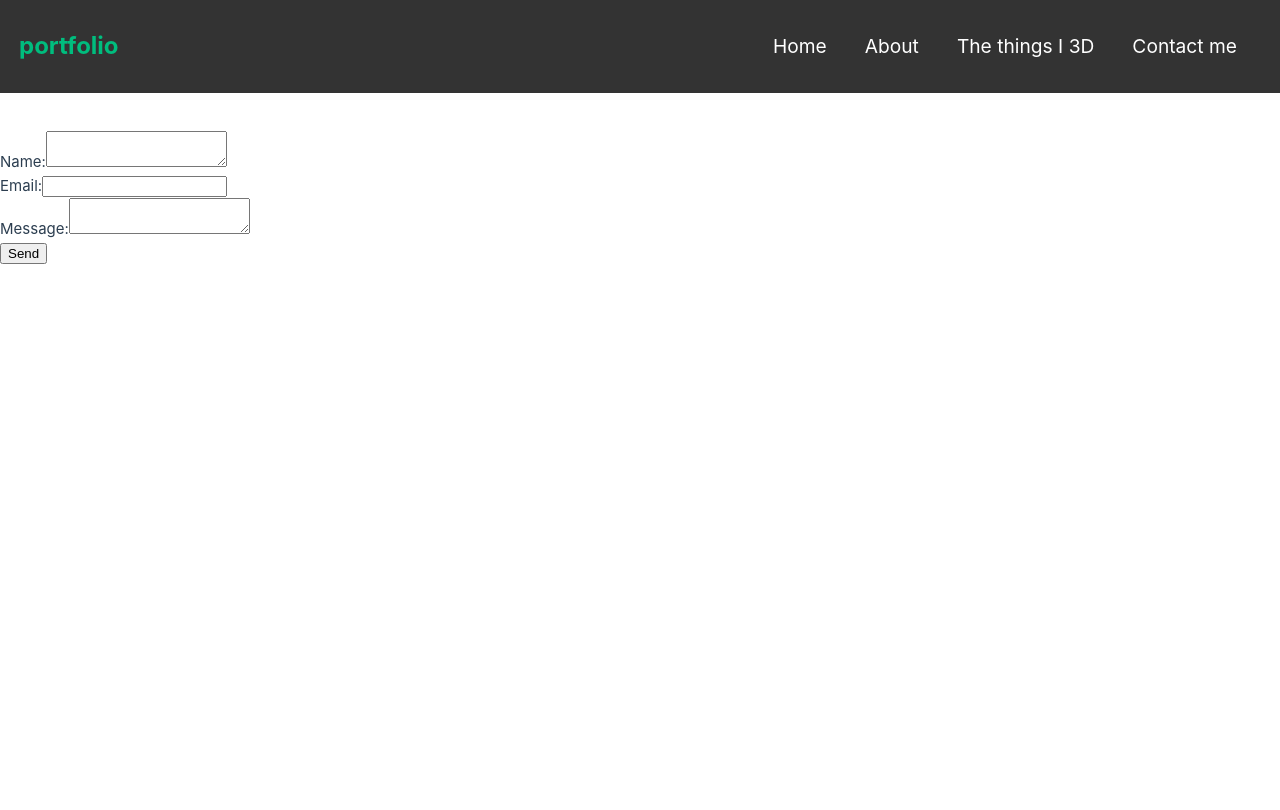
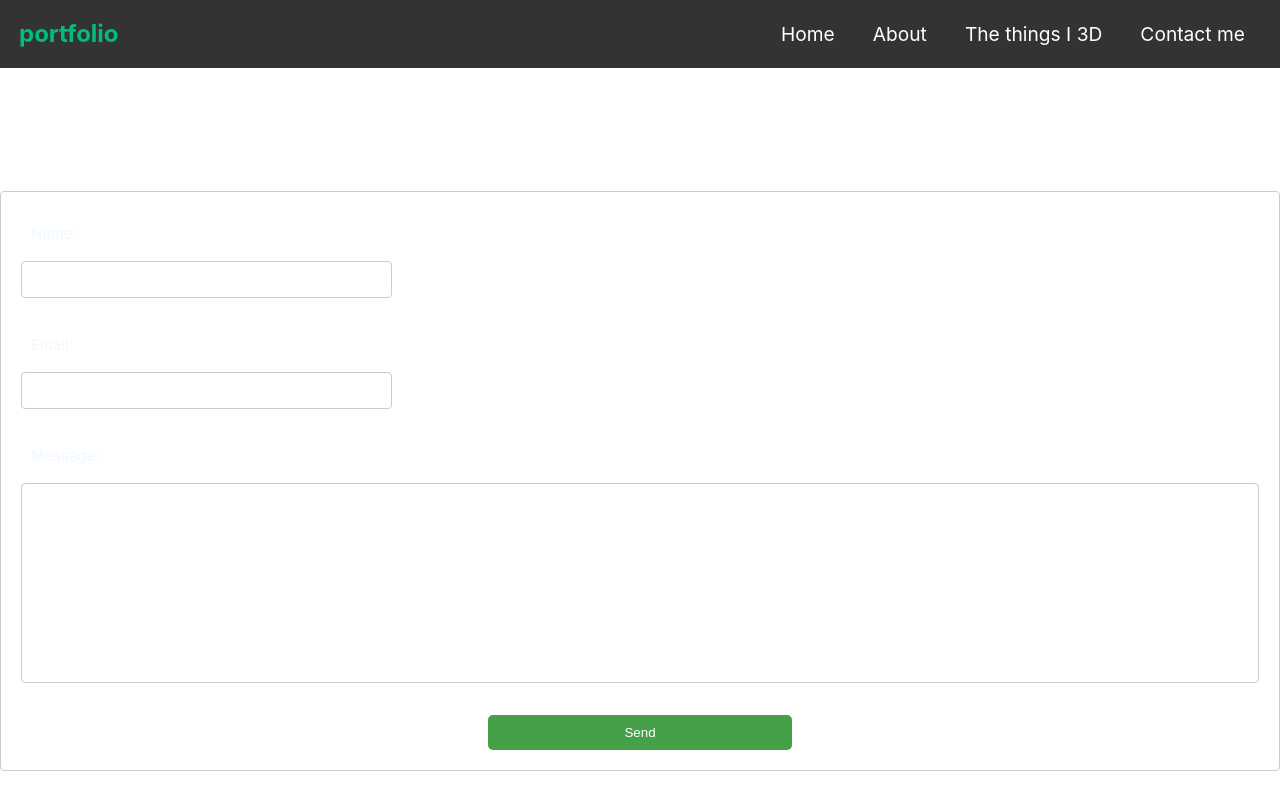
Before and after one commit to amHenzo/portfolio2, a Vue app: page /Contactme in a window 1280 px wide. Shown: the top 810 px of the page. Built offline with nearby package versions, Linux system fonts and the light colour scheme.

Commit message:
:feat: css

```diff
--- a/src/assets/base.css
+++ b/src/assets/base.css
@@ -78,3 +78,8 @@ body {
   -webkit-font-smoothing: antialiased;
   -moz-osx-font-smoothing: grayscale;
 }
+* {
+  margin: 0;
+  padding: 0;
+  box-sizing: border-box;
+}
--- a/src/assets/main.css
+++ b/src/assets/main.css
@@ -18,6 +18,47 @@ a,
     background-color: hsla(160, 100%, 37%, 0.2);
   }
 }
+form {
+  padding-top:25px;
+  margin:auto;
+}
+
+input, textarea {
+  width: 92%;
+  margin-bottom: 10px;
+  padding: 10px;
+  border: 1px solid #ccc;
+  border-radius: 4px;
+}
+label{
+  padding: 10px;
+}
+
+button {
+  background-color: #45a049;
+  color: white;
+  padding: 10px 15px;
+  border: none;
+  border-radius: 5px;
+  cursor: pointer;
+}
+
+
+form{
+    display: flex;
+    flex-direction: column;
+    flex-wrap: nowrap;
+    align-content: stretch;
+    justify-content: space-evenly;
+    align-items: stretch;
+    padding: 10px;
+    padding-left: 1px;
+    padding-right: 2px;
+}
+#name{
+  min-width: 50px;
+
+}
 
 @media (min-width: 1024px) {
   body {
@@ -30,4 +71,20 @@ a,
     grid-template-columns: 1fr 1fr;
     padding: 0 2rem;
   }
+  form{
+    display: flex;
+    flex-direction: column;
+    align-items: stretch;
+
+
+  }
+  #name{
+    min-width: 50px;
+    width: 30%;
+
+  }
+  #email{
+    width: 30%;
+  }
+
 }
--- a/src/components/NavBar.vue
+++ b/src/components/NavBar.vue
@@ -76,7 +76,6 @@ body {
 .nav-links {
   display: flex;
   padding-inline-start: 0px;
-  padding-right: 40px;
   list-style: none;
   transition: transform 0.5s ease;
 }
@@ -105,7 +104,7 @@ body {
 }
 
 /* phone */
-@media screen and (max-width: 768px) {
+@media screen and (max-width: 1024px) {
   .nav-links {
     position: absolute;
     right: 0;
@@ -133,7 +132,6 @@ body {
 
   .burger {
     display: block;
-    margin-right: 1.5rem;
   }
 }
 </style>
--- a/src/views/Contactme.vue
+++ b/src/views/Contactme.vue
@@ -1,24 +1,26 @@
 <template>
-  <form @submit.prevent="submitForm">
-    <div>
+  <div class="container">
+    <form @submit.prevent="submitForm" class="form">
+      <div class="form-group">
         <label for="name">Name:</label>
-      <textarea id="name" v-model="name" required></textarea>
+        <input id="name" v-model="name" required></input>
       </div>
-    <div>
+      <div class="form-group">
         <label for="email">Email:</label>
         <input type="email" id="email" v-model="email" required />
       </div>
-    <div>
+      <div class="form-group">
         <label for="message">Message:</label>
         <textarea id="message" v-model="message" required></textarea>
       </div>
 
-    <!-- reCAPTCHA Widget -->
       <div id="recaptcha-container" class="g-recaptcha" :data-sitekey="siteKey"></div>
 
       <button type="submit">Send</button>
     </form>
+  </div>
 </template>
+>
 
 <script>
 import emailjs from 'emailjs-com';
@@ -84,7 +86,58 @@ export default {
 </script>
 
 <style scoped>
-form {
-  padding-top: 50px;
+.container {
+  display: flex;
+  justify-content: center;
+  align-items: center;
+  height: 100vh;
 }
+
+.form {
+  display: flex;
+  flex-direction: column;
+  width: 100%;
+
+  padding: 20px;
+  border: 1px solid #ccc;
+  border-radius: 4px;
+}
+
+.form-group {
+  margin-bottom: 15px;
+  width: 100%;
+}
+
+label {
+  display: block;
+  margin-bottom: 5px;
+  color: aliceblue;
+}
+
+input, textarea {
+  width: 100%;
+  padding: 10px;
+  border: 1px solid #ccc;
+  border-radius: 4px;
+  resize: none;
+}
+
+button {
+  color: white;
+  padding: 10px 15px;
+  border: none;
+  border-radius: 5px;
+  cursor: pointer;
+  width: 100%;
+  max-width: 304px;
+  align-self: center;
+}
+.g-recaptcha{
+  align-self: center;
+}
+textarea{
+  min-height: 200px;
+}
+
+
 </style>
```
Lines whose indentation alone changed are shown as unchanged.
